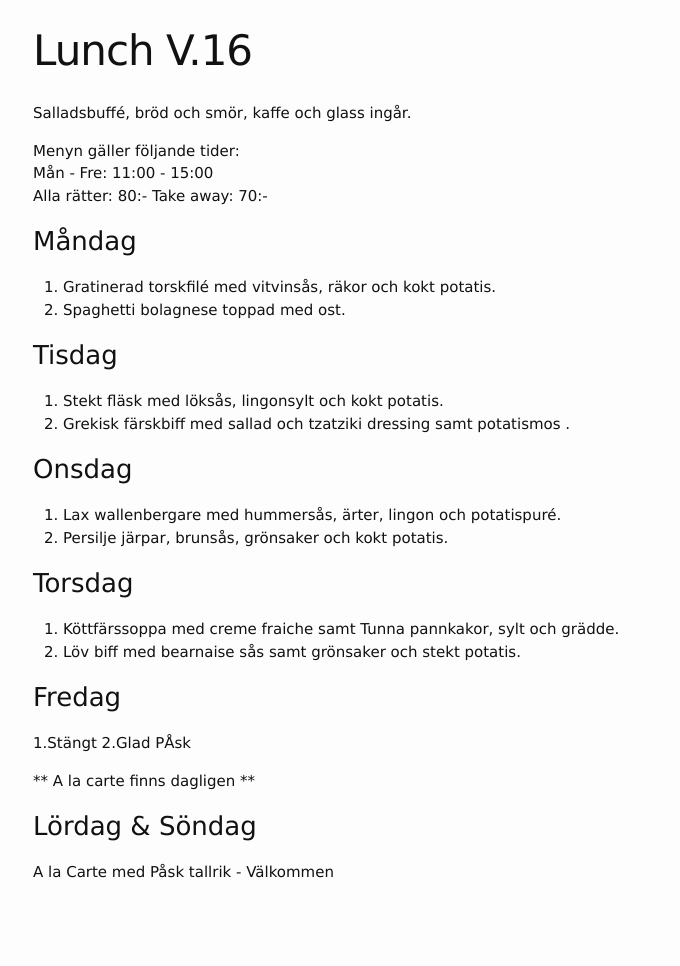
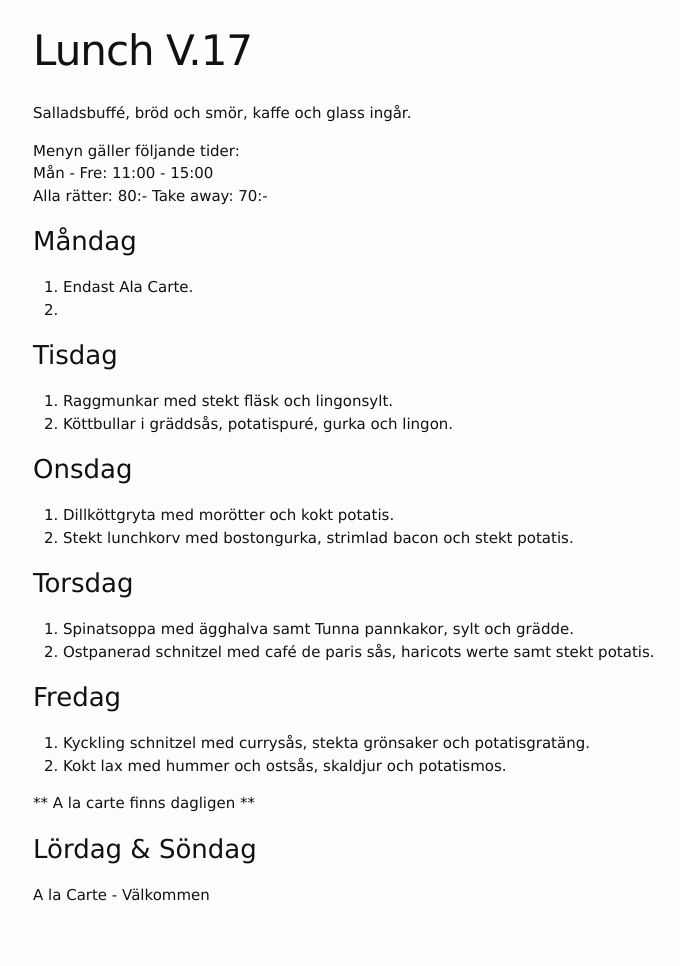
Before and after one commit to FarInn62/farinn62.github.io, a Jekyll site: the page built from lunch.md, in a window 1280 px wide. Shown: the whole page, without its empty margins (237-917 px from the left). Built offline with Jekyll 4.4.1, drawn with Linux system fonts in a browser that asks for light colours; before the commit the page ends 944 px from its top, so only the background shows below that.

Commit message:
Update lunch.md

```diff
--- a/lunch.md
+++ b/lunch.md
@@ -1,6 +1,6 @@
 ---
 layout: foodmenu
-title: Lunch V.16
+title: Lunch V.17
 permalink: /lunch/
 published: true
 ---
@@ -12,32 +12,32 @@ Alla rätter: 80:- Take away: 70:-
 
 ### Måndag
 
-1. Gratinerad torskfilé med vitvinsås, räkor och kokt potatis.
-2. Spaghetti bolagnese toppad med ost.
+1. Endast Ala Carte.
+2.
 
 ### Tisdag
 
-1. Stekt fläsk med löksås, lingonsylt och kokt potatis.
-2. Grekisk färskbiff med sallad och tzatziki dressing samt potatismos .
+1. Raggmunkar med stekt fläsk och lingonsylt.
+2. Köttbullar i gräddsås, potatispuré, gurka och lingon.
 
 
 ### Onsdag
 
-1. Lax wallenbergare med hummersås, ärter, lingon och potatispuré.
-2. Persilje järpar, brunsås, grönsaker och kokt potatis.
+1. Dillköttgryta med morötter och kokt potatis.
+2. Stekt lunchkorv med bostongurka, strimlad bacon och stekt potatis.
 
 ### Torsdag
 
-1. Köttfärssoppa med creme fraiche samt Tunna pannkakor, sylt och grädde.
-2. Löv biff med bearnaise sås samt grönsaker och stekt potatis.
+1. Spinatsoppa med ägghalva samt Tunna pannkakor, sylt och grädde.
+2. Ostpanerad schnitzel med café de paris sås, haricots werte samt stekt potatis.
 
 ### Fredag
 
-1.Stängt
-2.Glad PÅsk
+1. Kyckling schnitzel med currysås, stekta grönsaker och potatisgratäng.
+2. Kokt lax med hummer och ostsås, skaldjur och potatismos.
 
 ** A la carte finns dagligen **
 
 
 ### Lördag & Söndag
-A la Carte med Påsk tallrik - Välkommen
+A la Carte - Välkommen
```
